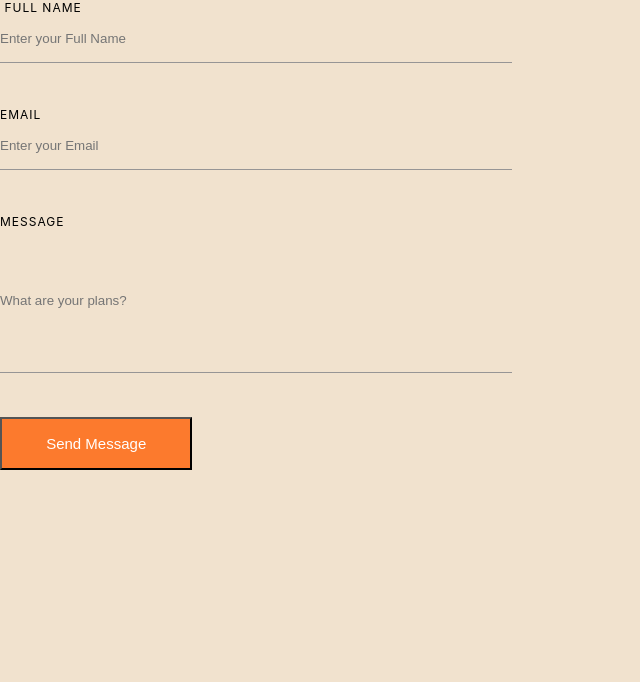
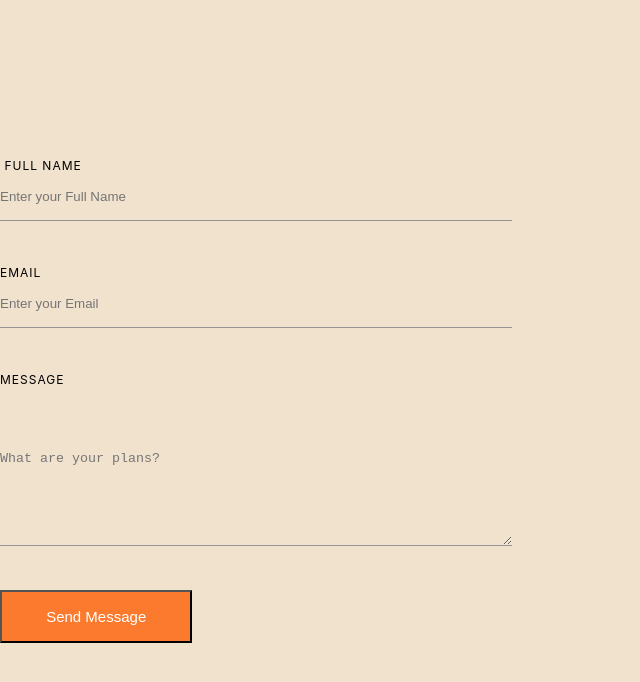
Before and after one commit to tltrotte/byrdMR, a React (Create React App) app: page / in a window 1280 px wide. Shown: the top 682 px of the page, without its empty margins (0-640 px from the left). Built offline with nearby package versions, Linux system fonts and the light colour scheme.

Commit message:
Form styling

```diff
--- a/src/App.css
+++ b/src/App.css
@@ -81,6 +81,7 @@ label{
   justify-content: center;
   align-items: center;
   width: 40%;
+  min-height: 100vh;
 
 }
 input,textarea {
--- a/src/components/LeadForm.js
+++ b/src/components/LeadForm.js
@@ -27,7 +27,7 @@ class LeadForm extends Component {
              />
           <br />
           <label>Message</label>
-            <input className="messageInput" placeholder= 'What are your plans?'
+            <textarea className="messageInput" placeholder= 'What are your plans?'
               value = {this.state.message}
               onChange = {e => this.setState({message: e.target.value })}
               />
```
